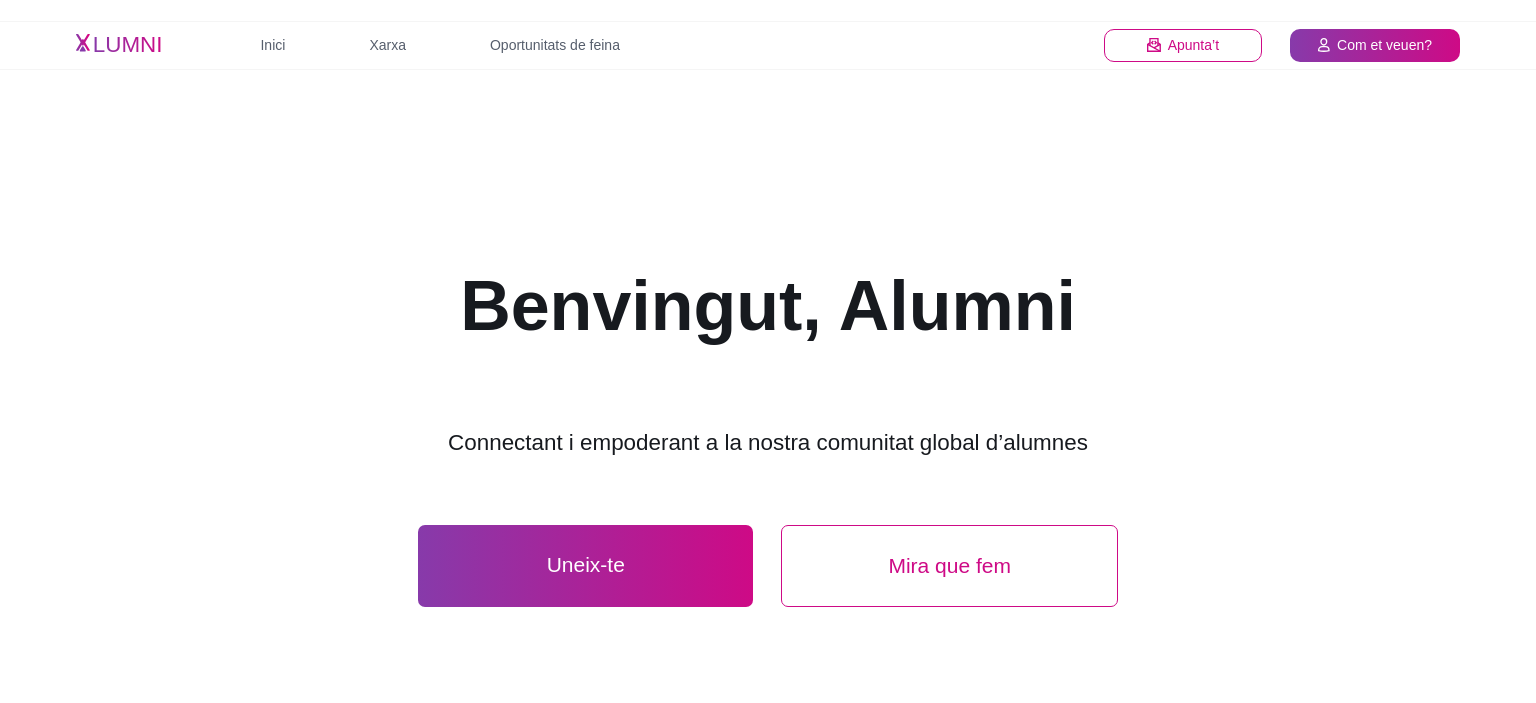
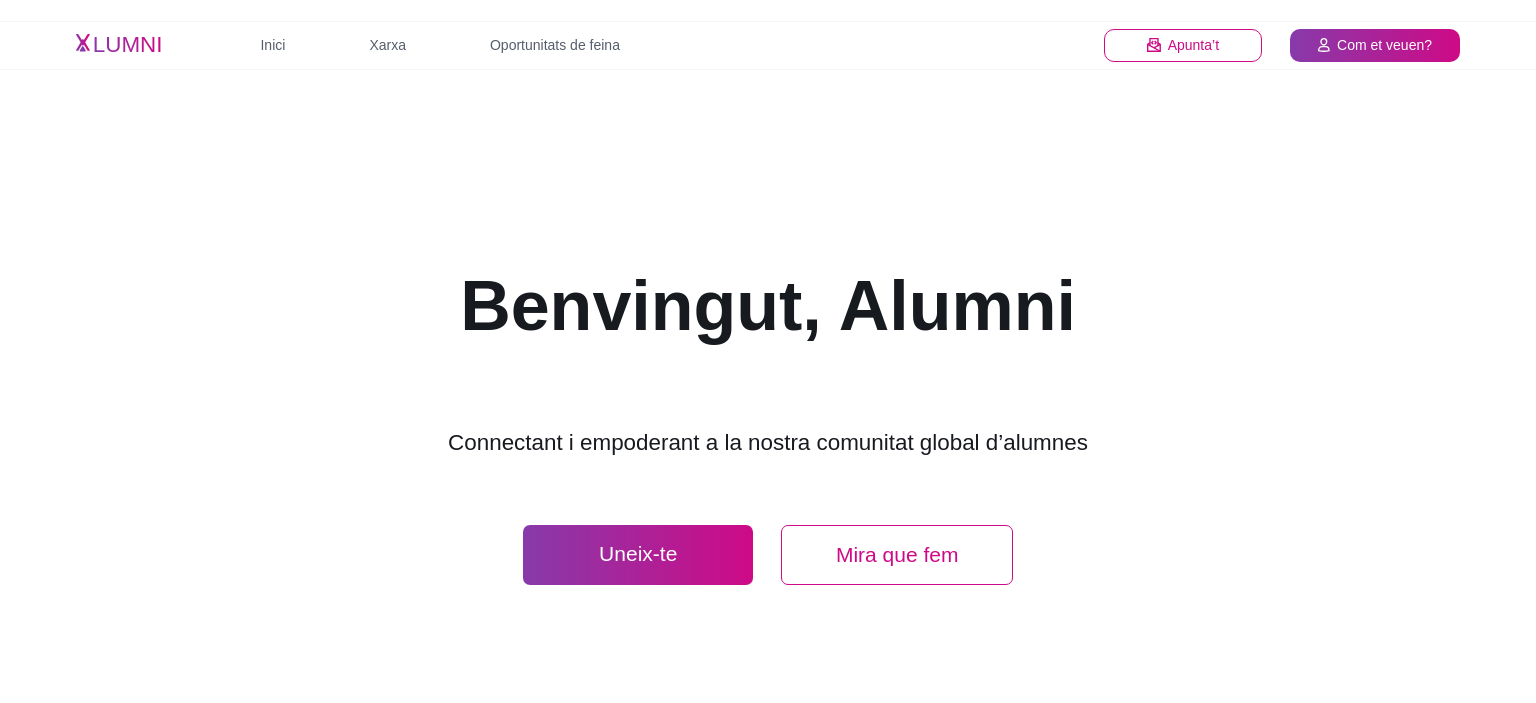
Before and after one commit to annaLucian/ITAlumni-Workspace, a website with bundled scripts: page index.html in a window 1536 px wide. Shown: the top 703 px of the page. Built offline with nearby package versions, Linux system fonts and the light colour scheme; a web font is replaced by a local one.

Commit message:
chore(footer): add adicional style in the footer

```diff
--- a/src/styles/footer.css
+++ b/src/styles/footer.css
@@ -158,8 +158,10 @@
         width: 30%;
     }
 }
-
-@media (min-width: 1500px) {
+@media (min-width: 1400px) {
+    width: 30%;
+}
+@media (min-width: 1600px) {
     .footer__form {
         display: flex;
         width: 25%;
--- a/src/styles/hero.css
+++ b/src/styles/hero.css
@@ -71,8 +71,8 @@
     .hero__action {
         display: flex;
         gap: 2rem;
-        margin-bottom: 10rem;
-        width: 50%;
+        margin-bottom: 6rem;
+        width: 35%;
     }
     .btn-hero--mobile {
         font-family: var(--font-text);
@@ -81,11 +81,11 @@
         display: flex;
         justify-content: center;
         width: 100%;
-        padding: 1.5rem 1rem;
+        padding: 0.8rem 1.5rem;
         border-radius: 0.5rem;
     }
     .btn--primary {
-        padding: 1.5rem 1rem;
+        padding: 0.8rem 1.5rem;
         font-size: 1.2rem;
     }
     .hero__media {
@@ -121,10 +121,14 @@
     .hero__subtitle {
         font-size: 1.6rem;
     }
+
     .btn--primary,
     .btn-hero--mobile {
-        padding: 2rem 1rem;
+        padding: 1.2rem 1rem;
         font-size: 1.5rem;
+    }
+    .hero__action {
+        margin-bottom: 10rem;
     }
     .hero__play-btn {
         width: 4rem;
@@ -139,4 +143,7 @@
     .app {
         max-width: 1700px;
     }
+    .hero__action {
+        width: 30%;
+    }
 }
```
